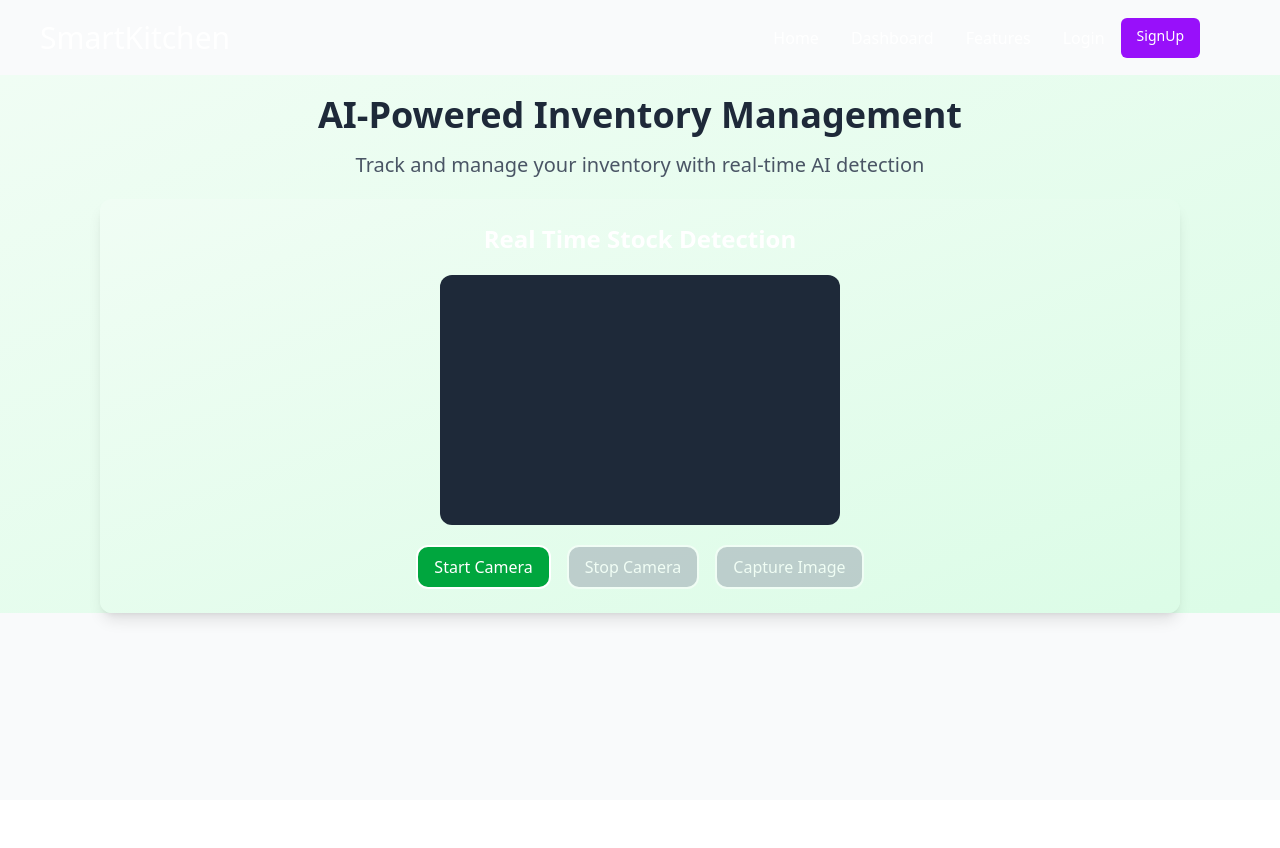
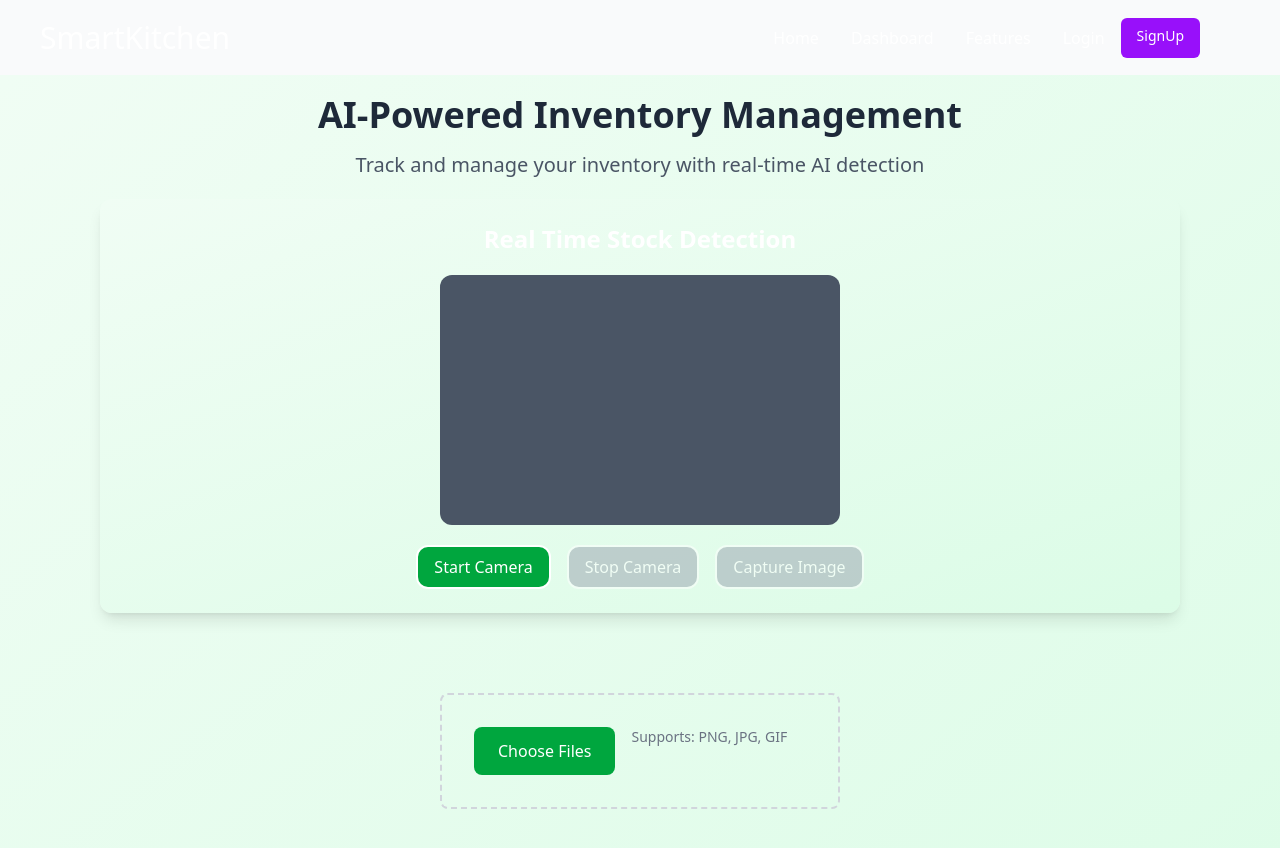
Before and after one commit to RonitKorat/KitchenSenseAI, a React (Vite) app in the folder frontend/: page /inventory in a window 1280 px wide. Shown: the top 848 px of the page. Before the commit the page ends 800 px from the top, so only its background shows below. Built offline with nearby package versions, Linux system fonts and the light colour scheme.

Commit message:
dragging continue

```diff
--- a/frontend/src/pages/Inventory.jsx
+++ b/frontend/src/pages/Inventory.jsx
@@ -6,6 +6,9 @@ const Inventory = () => {
   const webcamRef = useRef(null);
   const [capturedImage, setCapturedImage] = useState(null);
   const [isCameraOn, setIsCameraOn] = useState(false);
+  const [images, setImages] = useState([]);
+
+  const [isDragging, setIsDragging] = useState("");
 
   const videoConstraints = {
     width: 640,
@@ -21,6 +24,61 @@ const Inventory = () => {
       const imageSrc = webcamRef.current.getScreenshot();
       setCapturedImage(imageSrc);
     }
+  };
+
+  const handleDragEnter = (e) => {
+    e.preventDefault();
+    e.stopPropagation();
+    setIsDragging(true);
+  };
+
+  const handleDragLeave = (e) => {
+    e.preventDefault();
+    e.stopPropagation();
+    setIsDragging(false);
+  };
+
+  const handleDragOver = (e) => {
+    e.preventDefault();
+    e.stopPropagation();
+  };
+
+  const handleOnDrop = (e) => {
+    e.preventDefault();
+    e.stopPropagation();
+    setIsDragging(false);
+
+    const files = Array.from(e.dataTransfer.files);
+    handleFiles(files);
+  };
+
+  const handleFileInput = (e) => {
+    const files = Array.from(e.target.files);
+    handleFiles(files);
+  };
+
+  const handleFiles = (files) => {
+    const imageFiles = files.filter((file) => file.type.startsWith("image/"));
+
+    const newImages = imageFiles.map((file) => ({
+      file,
+      preview: URL.createObjectURL(file),
+      dimensions: null,
+    }));
+
+    newImages.forEach((image) => {
+      const img = new Image();
+      img.onload = () => {
+        image.dimensions = {
+          width: img.width,
+          height: img.height,
+        };
+        setImages((prev) => [...prev, image]);
+      };
+      img.src = image.preview;
+    });
+
+    console.log(newImages);
   };
 
   return (
@@ -49,7 +107,7 @@ const Inventory = () => {
               Real Time Stock Detection
             </h2>
 
-            <div className="bg-gray-800 transition-colors duration-300 mt-5 mx-auto rounded-xl w-[400px] h-[250px] overflow-hidden flex items-center justify-center ">
+            <div className="bg-gray-600 transition-colors duration-300 mt-5 mx-auto rounded-xl w-[400px] h-[250px] overflow-hidden flex items-center justify-center ">
               {isCameraOn && (
                 <Webcam
                   audio={false}
@@ -111,7 +169,43 @@ const Inventory = () => {
             )}
           </div>
         </motion.div>
-        <motion.div></motion.div>
+        <motion.div className="mt-20 w-100 h-100 mx-auto">
+          <div className="mb-8">
+            <div
+              className={`border-2 border-dashed rounded-lg p-8 text-center ${
+                isDragging
+                  ? "border-green-500 bg-green-50 dark:bg-green-900/20"
+                  : "border-gray-300 dark:border-gray-600"
+              }`}
+              onDragEnter={handleDragEnter}
+              onDragOver={handleDragOver}
+              onDragLeave={handleDragLeave}
+              onDrop={handleOnDrop}
+            >
+              <div className="flex space-x-4">
+                <label
+                  htmlFor="file-upload"
+                  className="relative cursor-pointer bg-green-600 text-white px-6 py-3 rounded-lg hover:bg-green-700 transition-all duration-200 transform hover:scale-105 focus:outline-none focus:ring-2 focus:ring-green-500 focus:ring-offset-2"
+                >
+                  <span>Choose Files</span>
+                  <input
+                    id="file-upload"
+                    name="file-upload"
+                    type="file"
+                    // ref={fileInputRef}
+                    className="hidden"
+                    accept="image/*"
+                    multiple
+                    onChange={handleFileInput}
+                  />
+                </label>
+                <div className="text-sm text-gray-500 dark:text-gray-400">
+                  Supports: PNG, JPG, GIF
+                </div>
+              </div>
+            </div>
+          </div>
+        </motion.div>
       </motion.div>
     </>
   );
```
